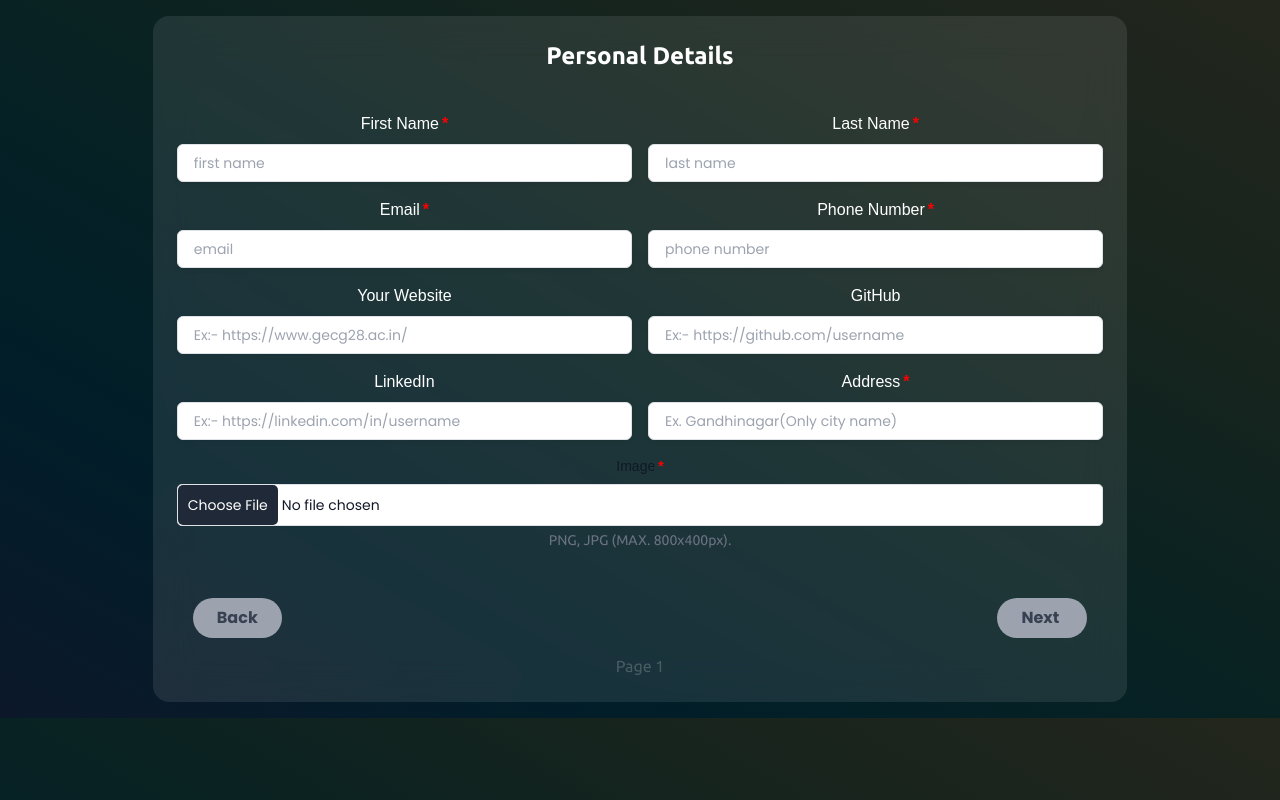
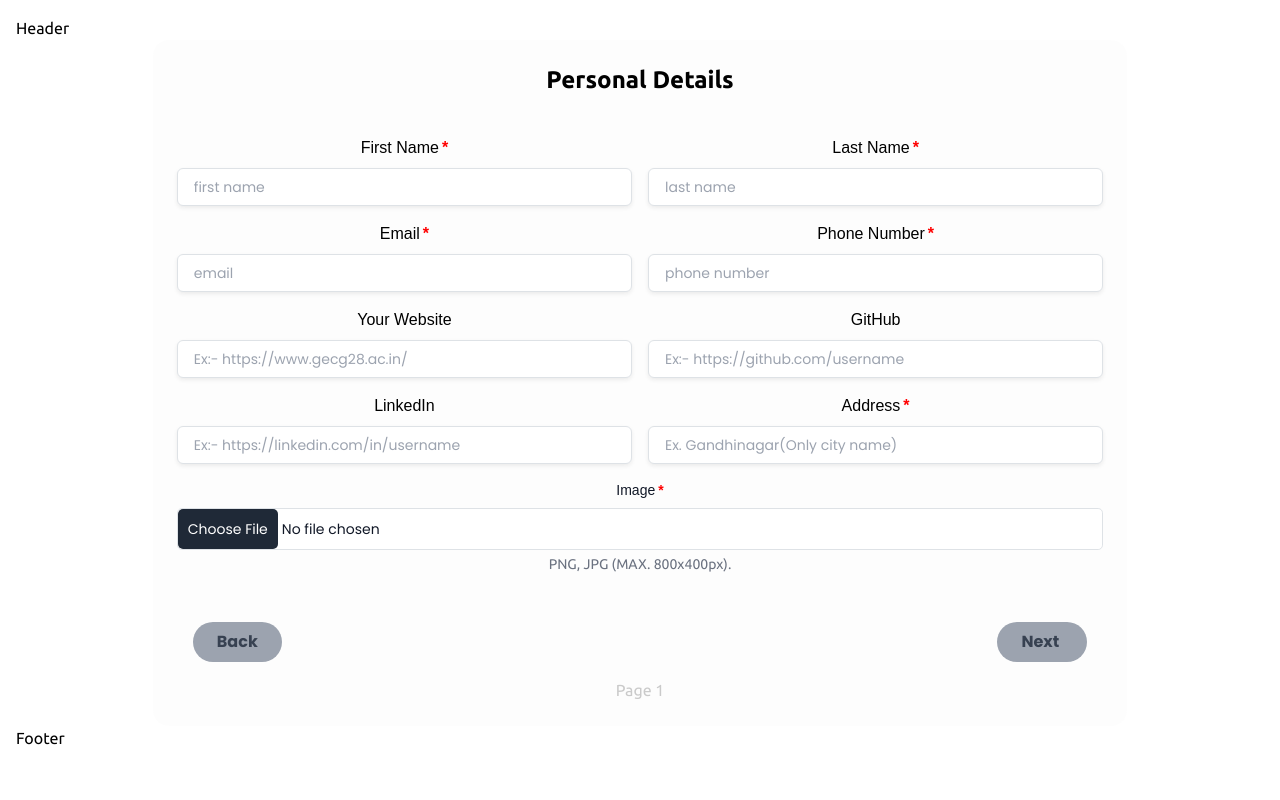
Before and after one commit to uttamakwana/Reume-Builder, a React (Create React App) app in the folder client/: page / in a window 1280 px wide. Built offline with nearby package versions, Linux system fonts and the light colour scheme; a web font is replaced by a local one.

Commit message:
Changed text-white to only black;

```diff
--- a/client/src/App.css
+++ b/client/src/App.css
@@ -6,6 +6,7 @@ body{
 label{
   font-family: 'Comme', sans-serif;
   font-weight: 500 !important;
+  color: black;
 }
 
 button, input{
@@ -14,6 +15,7 @@ button, input{
 
 div{
   font-family: 'Ubuntu', sans-serif;
+  color: black;
 }
 
 /* input[type="file"] {
--- a/client/src/App.js
+++ b/client/src/App.js
@@ -1,12 +1,16 @@
 import React from "react";
 import "./App.css";
 import Resume from "./components/Resume";
+import Header from "./components/Header";
+import Footer from "./components/Footer";
 
 
 export function App () {
     return (
       <>
+        <Header />
         <Resume />
+        <Footer />
       </>
     );
   }
--- a/client/src/Navbar.js
+++ b/client/src/Navbar.js
@@ -7,7 +7,7 @@ export default function Navbar() {
     <>
       <div className='z-50'>
         <section className="h-16 mb-16">
-          <nav className="flex text-white backdrop-filter backdrop-blur-lg bg-opacity-30 w-[100vw] border-b-[0.5px] border-gray-800 fixed">
+          <nav className="flex  backdrop-filter backdrop-blur-lg bg-opacity-30 w-[100vw] border-b-[0.5px] border-gray-800 fixed">
             <div className="px-5 py-4 flex w-full">
               <div className="text-5xl font-extrabold font-heading m-auto logo_font">
                 Resume Builder by GLP
--- a/client/src/components/Experience.js
+++ b/client/src/components/Experience.js
@@ -67,12 +67,12 @@ class Experience extends Component {
 
       <div className="p-4 bg-clip-padding bg-gray-200  bg-opacity-10  rounded-2xl w-[100%] lg:w-[80%] m-auto" style={{ backdropFilter: "blur(20px)" }}>
         <div className="p-4">
-          <h3 className="text-2xl font-extrabold  text-white">Internship / Experience Details</h3>
+          <h3 className="text-2xl font-extrabold  ">Internship / Experience Details</h3>
         </div>
         <div>
           <div className="">
             <div className='w-[100%]'>
-              <h5 className='text-white'>
+              <h5 className=''>
                 <CheckCircleIcon />
                 <span className="pl-3">Internship / Experience - 1</span><span className="mandatory">*</span>
               </h5>
@@ -150,7 +150,7 @@ class Experience extends Component {
             <hr className='border broder-white' />
             <br />
             <div className='w-[100%]'>
-              <h5 className='text-white'>
+              <h5 className=''>
                 <CheckCircleIcon />
                 <span className="pl-3">Internship / Experience - 2</span>
               </h5>
@@ -221,7 +221,7 @@ class Experience extends Component {
               </div>
             </div>
             {/* <div className='w-[100%]'>
-              <h5 className='text-white'>
+              <h5 className=''>
                 <CheckCircleIcon />
                 <span className="pl-3">Experience 2</span>
               </h5>
@@ -299,7 +299,7 @@ class Experience extends Component {
               )}
           </div>
 
-          <p className="text-center text-white opacity-[0.2]">Page 4</p>
+          <p className="text-center  opacity-[0.2]">Page 4</p>
       </div>
       </>
     );
--- a/client/src/components/Extra2.js
+++ b/client/src/components/Extra2.js
@@ -66,14 +66,14 @@ class AOTAchievement extends Component {
           style={{ backdropFilter: "blur(20px)" }}
         >
           <div className="p-4">
-            <h3 className="text-2xl font-extrabold  text-white">
+            <h3 className="text-2xl font-extrabold  ">
               Extra Details - 1
             </h3>
           </div>
           <div>
             <div className="">
               <div className="flex flex-col">
-                <h5 className="text-white">
+                <h5 className="">
                   <CheckCircleIcon />
                   <span className="pl-3">Area of Interest</span>
                 </h5>
@@ -140,7 +140,7 @@ class AOTAchievement extends Component {
               <br />
               <br />
               <div className="flex flex-col">
-                <h5 className="text-white">
+                <h5 className="">
                   <CheckCircleIcon />
                   <span className="pl-3">Major Achievements</span>
                 </h5>
@@ -191,7 +191,7 @@ class AOTAchievement extends Component {
 
 
               <div className="flex flex-col">
-                <h5 className="text-white">
+                <h5 className="">
                   <CheckCircleIcon />
                   <span className="pl-3">References</span>
                 </h5>
--- a/client/src/components/Extras.js
+++ b/client/src/components/Extras.js
@@ -129,12 +129,12 @@ class Experience extends Component {
         />
         <div className="p-2 lg:p-3 bg-clip-padding bg-gray-200  bg-opacity-10  rounded-2xl w-[100%] lg:w-[60%] m-auto" style={{ backdropFilter: "blur(20px)" }}>
           <div className="p-4">
-            <h3 className="text-2xl font-extrabold  text-white">Extra Details - 2</h3>
+            <h3 className="text-2xl font-extrabold  ">Extra Details - 2</h3>
           </div>
           <div>
             <div>
               <div className='flex flex-col'>
-                <h5 className='text-white'>
+                <h5 className=''>
                   <CheckCircleIcon />
                   <span className="pl-3">Skills</span>
                 </h5>
@@ -201,7 +201,7 @@ class Experience extends Component {
               <br />
               <br />
               <div className='flex flex-col'>
-                <h5 className='text-white'>
+                <h5 className=''>
                   <CheckCircleIcon />
                   <span className="pl-3">Programming Languages</span>
                 </h5>
--- /dev/null
+++ b/client/src/components/Footer.jsx
@@ -0,0 +1,9 @@
+import React from 'react'
+
+const Footer = () => {
+  return (
+    <div>Footer</div>
+  )
+}
+
+export default Footer
--- /dev/null
+++ b/client/src/components/Header.jsx
@@ -0,0 +1,9 @@
+import React from 'react'
+
+const Header = () => {
+  return (
+    <div>Header</div>
+  )
+}
+
+export default Header
--- a/client/src/components/Profile.js
+++ b/client/src/components/Profile.js
@@ -59,11 +59,11 @@ class Profile extends Component {
         />
 
         <div className="p-4 bg-clip-padding bg-gray-200  bg-opacity-10  rounded-2xl w-[100%] lg:w-[80%] m-auto" style={{backdropFilter: "blur(20px)"}}>
-          <div className="font-bold mb-10 text-2xl text-white">Personal Details</div>
+          <div className="font-bold mb-10 text-2xl ">Personal Details</div>
           <div className="grid grid-cols-1 gap-4 sm:grid-cols-2 lg:grid-cols-2">
 
             <div>
-              <label className="block text-white font-bold mb-2">
+              <label className="block  font-bold mb-2">
                 First Name<span className="mandatory">*</span>
               </label>
               <input
@@ -78,7 +78,7 @@ class Profile extends Component {
             </div>
 
             <div>
-              <label className="block text-white font-bold mb-2">
+              <label className="block  font-bold mb-2">
                 Last Name<span className="mandatory">*</span>
               </label>
               <input
@@ -95,7 +95,7 @@ class Profile extends Component {
 
 
             <div>
-              <label className="block text-white font-bold mb-2">Email<span className="mandatory">*</span></label>
+              <label className="block  font-bold mb-2">Email<span className="mandatory">*</span></label>
               <input
                 className="block w-full px-3 py-2 border border-gray-300 rounded-md shadow-sm focus:outline-none focus:ring-blue-500 focus:border-blue-500 sm:text-sm"
                 type="email"
@@ -108,7 +108,7 @@ class Profile extends Component {
             </div>
 
             <div>
-              <label className="block text-white font-bold mb-2">
+              <label className="block  font-bold mb-2">
                 Phone Number<span className="mandatory">*</span>
               </label>
               <input
@@ -122,7 +122,7 @@ class Profile extends Component {
             </div>
 
             <div>
-              <label className="block text-white font-bold mb-2">
+              <label className="block  font-bold mb-2">
                 Your Website
               </label>
               <input
@@ -136,7 +136,7 @@ class Profile extends Component {
             </div>
 
             <div>
-              <label className="block text-white font-bold mb-2">GitHub</label>
+              <label className="block  font-bold mb-2">GitHub</label>
               <input
                 className=" block w-full px-3 py-2 border border-gray-300 rounded-md shadow-sm focus:outline-none focus:ring-blue-500 focus:border-blue-500 sm:text-sm"
                 type="url"
@@ -148,7 +148,7 @@ class Profile extends Component {
             </div>
 
             <div>
-              <label className="block text-white font-bold mb-2">
+              <label className="block  font-bold mb-2">
                 LinkedIn
               </label>
               <input
@@ -162,7 +162,7 @@ class Profile extends Component {
             </div>
 
             <div>
-              <label className="block text-white font-bold mb-2">
+              <label className="block  font-bold mb-2">
                 Address<span className="mandatory">*</span>
               </label>
               <input
@@ -178,7 +178,7 @@ class Profile extends Component {
           </div>
 
           <div className='my-3'>
-              <label className="block mb-2 text-sm font-medium text-gray-900 dark:text-white" for="file_input">
+              <label className="block mb-2 text-sm font-medium text-gray-900 dark:" for="file_input">
                 Image<span className="mandatory">*</span>
               </label>
               <input
@@ -212,7 +212,7 @@ class Profile extends Component {
               )}
           </div>
 
-          <p className="text-center text-white opacity-[0.2]">Page 1</p>
+          <p className="text-center  opacity-[0.2]">Page 1</p>
         </div>
 
 
--- a/client/src/index.css
+++ b/client/src/index.css
@@ -13,8 +13,8 @@ html{
 }
 body {
   /* height: 100vh; */
-  background-image: linear-gradient(to right top, #0c182a, #011e29, #082223, #17241d, #23261d);
-
+  /* background-image: linear-gradient(to right top, #0c182a, #011e29, #082223, #17241d, #23261d); */
+  background-color: white;
 
 }
 .mandatory{
```
Also changed, not shown: client/src/components/Education.js (+22 -22 lines), client/src/components/Projects.js (+5 -5 lines), 3 other files (tests, documents, lock files or other folders).
